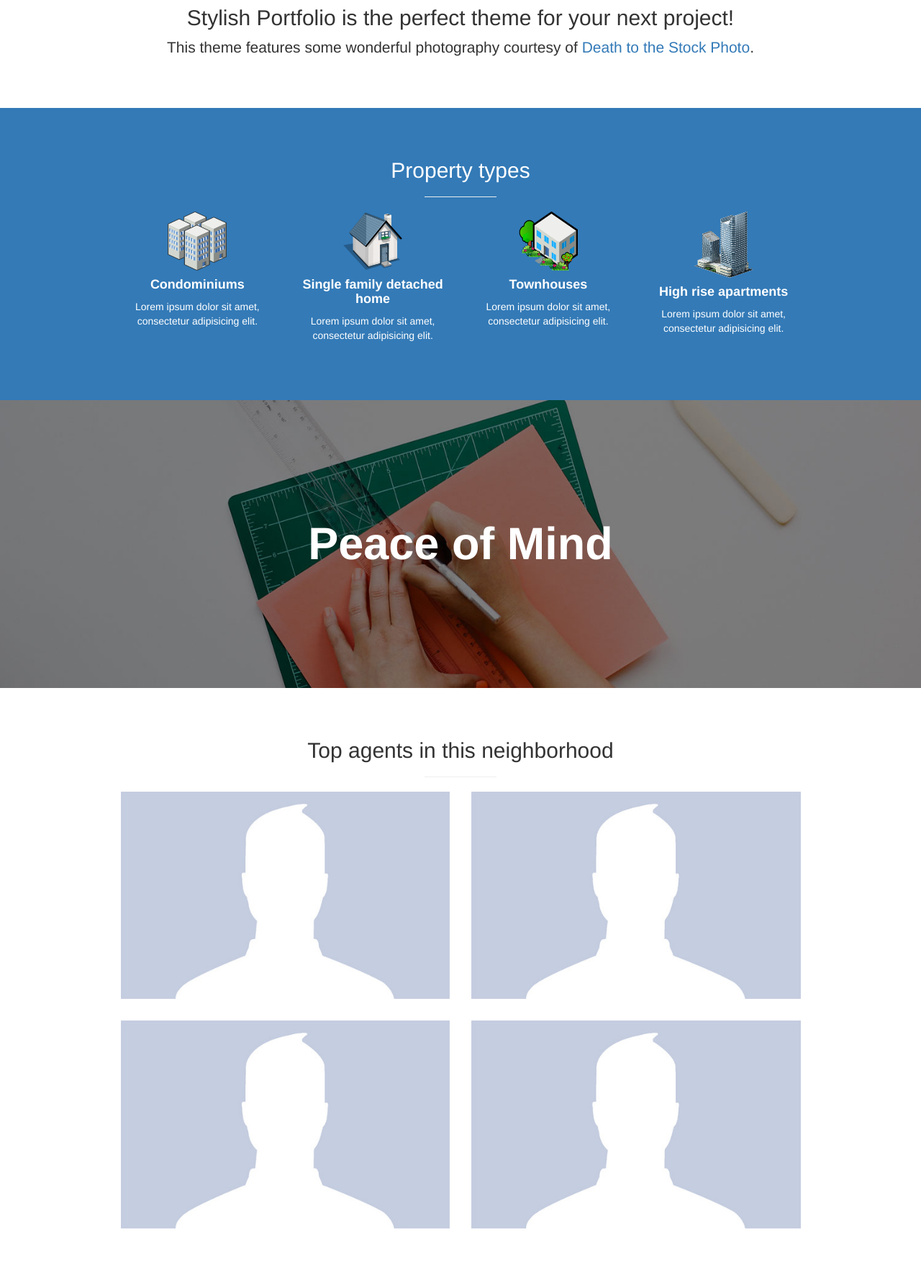
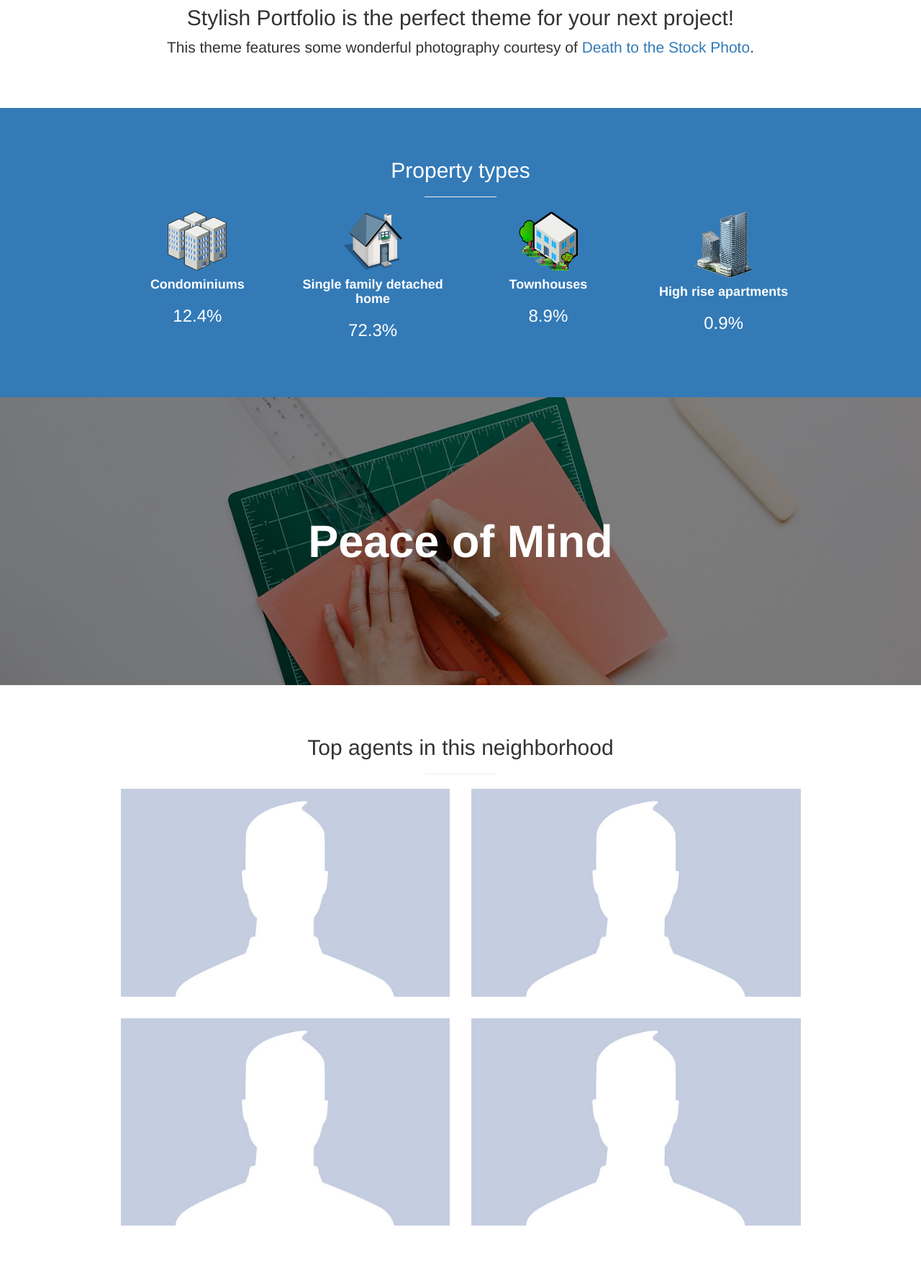
Before and after one commit to botvsbot/dreamhome, a Flask app: template app/templates/neighborhood/neighborhood.html in a window 1280 px wide. Shown: the part 1262-3042 px from the top of the page at 72% size. Run offline with Flask 2, Linux system fonts and the light colour scheme; the template is opened without the code that fills it: most values are stand-ins (such as "Sample title", 1, 10 or a date in 2020); some libraries are stand-ins or nearby versions.

Commit message:
final but one checkin

```diff
--- a/app/templates/neighborhood/neighborhood.html
+++ b/app/templates/neighborhood/neighborhood.html
@@ -151,7 +151,7 @@
 <header id="top" class="header">
     <div class="text-vertical-center">
         <div style="background-color:rgba(0,0,0,0.45);">
-            <h1 style="color:#ccc">Western Addition</h1>
+            <h1 style="color:#ccc">{{ neighborname }}</h1>
         </div>
         <br>
         <a href="#about" class="btn btn-dark btn-lg">Find Out More</a>
@@ -321,7 +321,7 @@
                             <h4>
                                 <strong>Condominiums</strong>
                             </h4>
-                            <p>Lorem ipsum dolor sit amet, consectetur adipisicing elit.</p>
+                            <h3><p>12.4%</p></h3>
                         </div>
                     </div>
                     <div class="col-md-3 col-sm-6">
@@ -331,7 +331,7 @@
                             <h4>
                                 <strong>Single family detached home</strong>
                             </h4>
-                            <p>Lorem ipsum dolor sit amet, consectetur adipisicing elit.</p>
+                            <h3><p>72.3%</p></h3>
                         </div>
                     </div>
                     <div class="col-md-3 col-sm-6">
@@ -341,7 +341,7 @@
                             <h4>
                                 <strong>Townhouses</strong>
                             </h4>
-                            <p>Lorem ipsum dolor sit amet, consectetur adipisicing elit.</p>
+                            <h3><p>8.9%</p></h3>
                         </div>
                     </div>
                     <div class="col-md-3 col-sm-6">
@@ -351,7 +351,7 @@
                             <h4>
                                 <strong>High rise apartments</strong>
                             </h4>
-                            <p>Lorem ipsum dolor sit amet, consectetur adipisicing elit.</p>
+                            <h3><p>0.9%</p></h3>
                         </div>
                     </div>
                 </div>
@@ -418,19 +418,9 @@
     <!-- /.container -->
 </section>
 
-<!-- Call to Action -->
-<aside class="call-to-action bg-primary">
-    <div class="container">
-        <div class="row">
-            <div class="col-lg-12 text-center">
-                <h3>The buttons below are impossible to resist.</h3>
-                <a href="#" class="btn btn-lg btn-light">Click Me!</a>
-                <a href="#" class="btn btn-lg btn-dark">Look at Me!</a>
-            </div>
-        </div>
-    </div>
-</aside>
-
+<div class="box"><iframe style="float:left; width:100%" src='http://www.movoto.com/MarketChartIframe?type=0&stateCode=az&cityNameInURL=phoenix&city2=&time=5Y&metric=Median%20List%20Price' height='420' width='2040' frameborder='0' scrolling='no'></iframe><br/></div>
+<div class="box"><iframe style="float:left; width:100%" src='http://www.movoto.com/MarketChartIframe?type=0&stateCode=az&cityNameInURL=tucson&city2=&time=5Y&metric=Median%20List%20Price' height='420' width='2040' frameborder='0' scrolling='no'></iframe><br/></div>
+<div class="box"><iframe style="float:left;width:100%" src='http://www.movoto.com/MarketChartIframe?type=0&stateCode=az&cityNameInURL=tucson&city2=&time=5Y&metric=Median%20List%20Price' height='420' width='2040' frameborder='0' scrolling='no'></iframe><br/></div>
 
 <!-- jQuery -->
 <script src="../../static/js/jquery.js"></script>
--- a/app/views/neighborhood.py
+++ b/app/views/neighborhood.py
@@ -16,8 +16,11 @@ neighborhood = Blueprint('neighborhood', __name__, url_prefix='/neighborhood')
 def neighborhome(neighborhood_id=None):
     # data = [('Sunday', 48), ('Monday', 27), ('Tuesday', 32), ('Wednesday', 42),
             # ('Thursday', 38), ('Friday', 45), ('Saturday', 52)]
+    neighbors = get_neighborhood_from_id(neighborhood_id)
+    neighborhood_name = neighbors['features'][0]['properties']['NAME']
     return render_template('neighborhood/neighborhood.html',
-                           neighborid=neighborhood_id)
+                           neighborid=neighborhood_id,
+                           neighborname=neighborhood_name)
 
 
 def get_listings_for_neighborhood(nid):
@@ -58,7 +61,6 @@ def get_listings_for_neighborhood(nid):
 
     return {'listings': listings, 'agents': agents}
 
-
 def get_neighborhood_from_id(neighborhood_id):
     json_map = json.loads(get_polygon_map('app/data/intersect/zipcode_neighborhood_intersect.shp'))
     neighbor_map = {'type': json_map['type'], 'features': list()}
--- a/app/views/zipcode.py
+++ b/app/views/zipcode.py
@@ -18,7 +18,7 @@ def ziphome(zip_id=None):
         return render_template('zipcode/zipcode.html', zipcode=str(zips) if zips else None)
     else:
         data = request.json
-        print data['zipcode']
+        print data['zipcodepp/views/neighborhood.py']
         print data['radius']
         return jsonify(zip=data['zipcode']+'r'+data['radius'])
 
```
Also changed, not shown: app/static/css/bootstrap.css.
